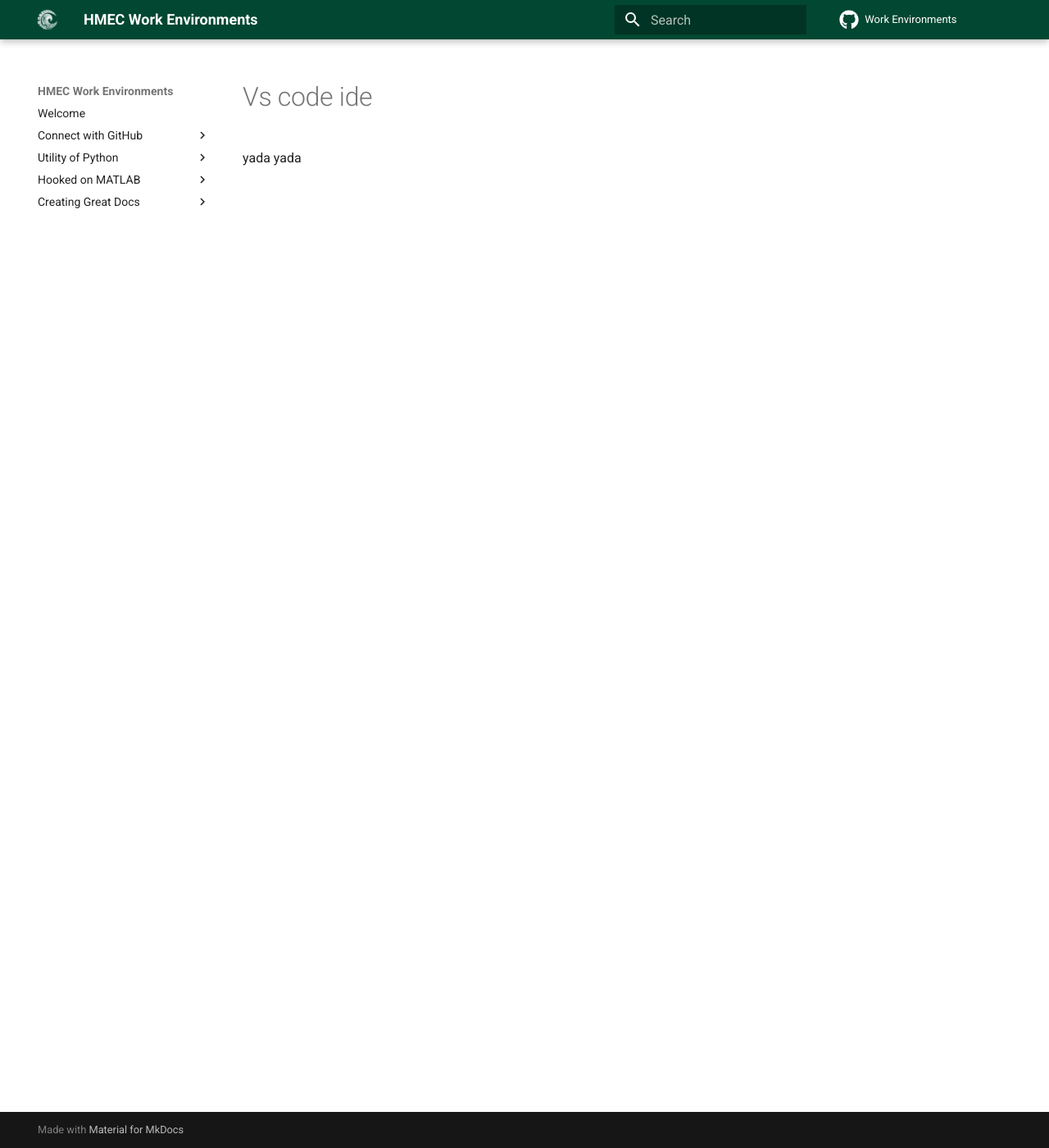
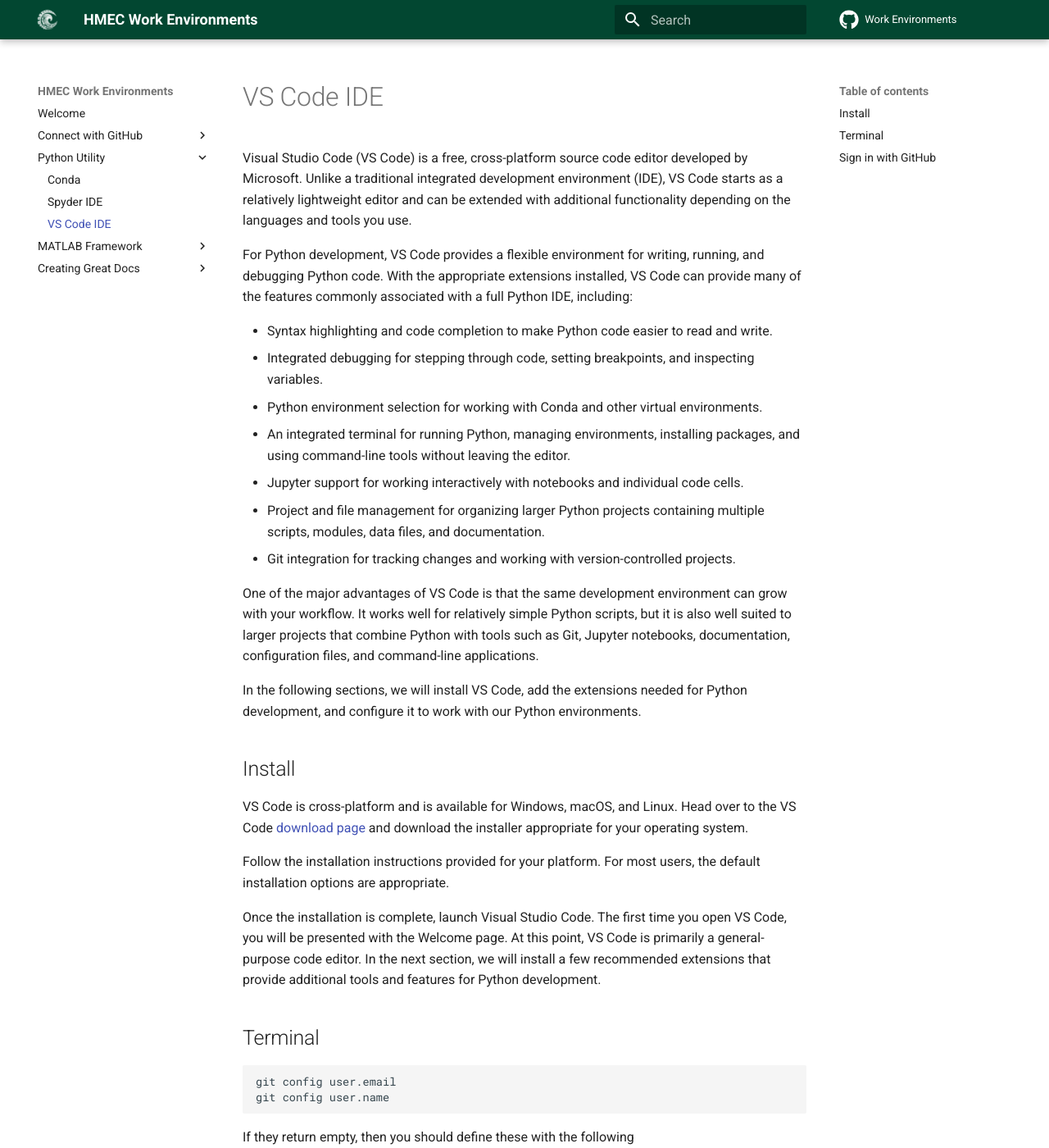
Before and after one commit to HMEC-UH/work_environments, an MkDocs documentation site: the page built from docs/src/python/vs_code_ide.md, in a window 1280 px wide and 1400 px high. Shown: the whole window at 82% size. Built offline with MkDocs 1.6.1 and Material for MkDocs 9.7.7, drawn with Linux system fonts in a browser that asks for light colours; plug-ins that fetch from the network failed and are left out; comment, search, counter and statistics services are not loaded; some of the changed text lies outside the part shown.

Commit message:
updated vs code section

```diff
--- a/docs/mkdocs.yml
+++ b/docs/mkdocs.yml
@@ -8,12 +8,12 @@ nav:
   - Connect with GitHub:
     - Overview: github/index.md
     - HMEC Org: github/hmec_org.md
-  - Utility of Python:
+  - Python Utility:
     - Overview: python/index.md
     - Conda: python/conda.md
     - Spyder IDE: python/spyder_ide.md
-    - VS Code IDE: python/vscode_ide.md
-  - Hooked on MATLAB:
+    - VS Code IDE: python/vs_code_ide.md
+  - MATLAB Framework:
     - Overview: matlab/index.md
     - WEC-Sim: matlab/wecsim.md
     - Linking w/ Python: matlab/py_linking.md
--- a/docs/src/python/vs_code_ide.md
+++ b/docs/src/python/vs_code_ide.md
@@ -1 +1,43 @@
-yada yada
+Visual Studio Code (VS Code) is a free, cross-platform source code editor developed by Microsoft. Unlike a traditional integrated development environment (IDE), VS Code starts as a relatively lightweight editor and can be extended with additional functionality depending on the languages and tools you use.
+
+For Python development, VS Code provides a flexible environment for writing, running, and debugging Python code. With the appropriate extensions installed, VS Code can provide many of the features commonly associated with a full Python IDE, including:
+
+- Syntax highlighting and code completion to make Python code easier to read and write.
+- Integrated debugging for stepping through code, setting breakpoints, and inspecting variables.
+- Python environment selection for working with Conda and other virtual environments.
+- An integrated terminal for running Python, managing environments, installing packages, and using command-line tools without leaving the editor.
+- Jupyter support for working interactively with notebooks and individual code cells.
+- Project and file management for organizing larger Python projects containing multiple scripts, modules, data files, and documentation.
+- Git integration for tracking changes and working with version-controlled projects.
+
+One of the major advantages of VS Code is that the same development environment can grow with your workflow. It works well for relatively simple Python scripts, but it is also well suited to larger projects that combine Python with tools such as Git, Jupyter notebooks, documentation, configuration files, and command-line applications.
+
+In the following sections, we will install VS Code, add the extensions needed for Python development, and configure it to work with our Python environments.
+
+
+## Install
+VS Code is cross-platform and is available for Windows, macOS, and Linux. Head over to the VS Code [download page](https://code.visualstudio.com/download?_exp_download=fb315fc982) and download the installer appropriate for your operating system.
+
+Follow the installation instructions provided for your platform. For most users, the default installation options are appropriate.
+
+Once the installation is complete, launch Visual Studio Code. The first time you open VS Code, you will be presented with the Welcome page. At this point, VS Code is primarily a general-purpose code editor. In the next section, we will install a few recommended extensions that provide additional tools and features for Python development.
+
+## Terminal
+
+    git config user.email
+    git config user.name
+
+If they return empty, then you should define these with the following
+
+    git config --global user.email "your_github_email@example.com"
+    git config --global user.name "your_github_username"
+
+
+## Sign in with GitHub
+VS Code can connect directly to your GitHub account, allowing you to work with GitHub repositories and integrate GitHub with your development environment.
+
+To get started, click the ++"Sign In"++ button located near the upper-right corner of the VS Code window, as shown below.
+
+![VS Github](assets/images/vs_github.png){#vs_github}
+
+*Figure 1: Login with Github.*
```
Also changed, not shown: docs/src/python/assets/images/vs_github.png (added).
